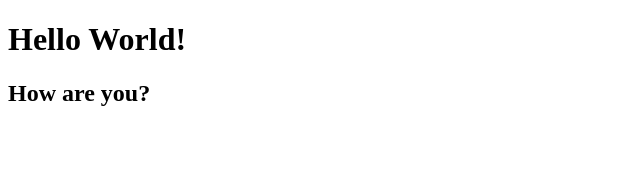
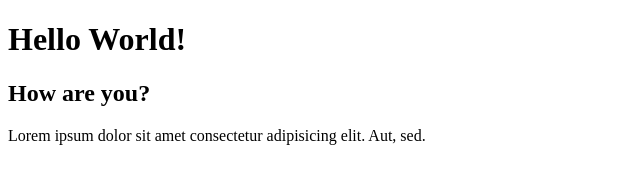
Before and after one commit to Satyam-CEDCOSS/TODO-Advance-Repo, a plain HTML site: page index.html in a window 1280 px wide. Shown: the whole page, without its empty margins (0-640 px from the left). Drawn offline with Linux system fonts and the light colour scheme.

Commit message:
Fourth commit

```diff
--- a/index.html
+++ b/index.html
@@ -9,5 +9,6 @@
 <body>
     <h1>Hello World!</h1>
     <h2>How are you?</h2>
+    <p>Lorem ipsum dolor sit amet consectetur adipisicing elit. Aut, sed.</p>
 </body>
 </html>
```
